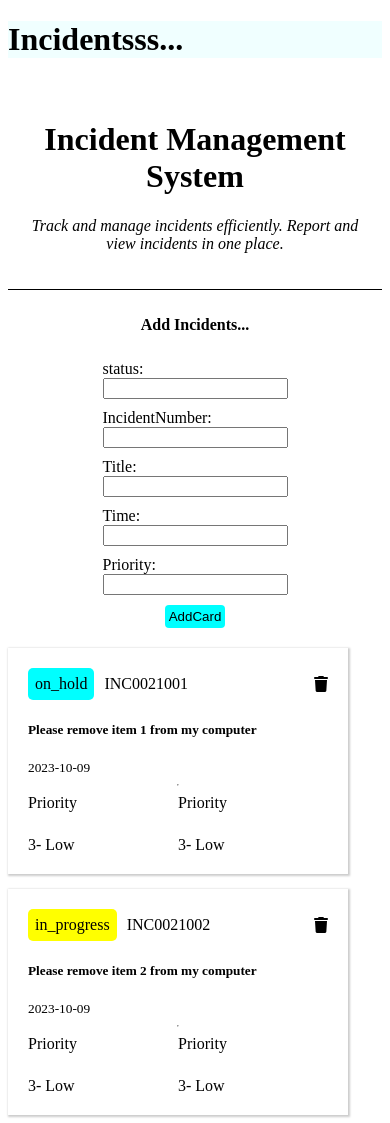
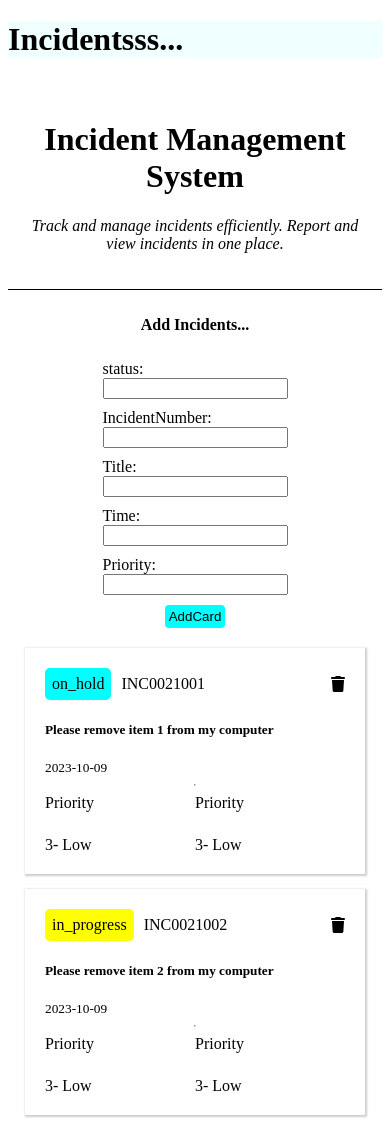
Before and after one commit to sujansijakhow/Incident-Management-System, a React (Create React App) app: page / in a window 390 px wide. Built offline with nearby package versions, Linux system fonts and the light colour scheme.

Commit message:
Responsive updated

```diff
--- a/src/App.css
+++ b/src/App.css
@@ -82,7 +82,7 @@
 @media (max-width: 768px) {
   .body {
     flex-direction: column;
-    justify-content: center;
+    align-items: center;
   }
 }
 
```
